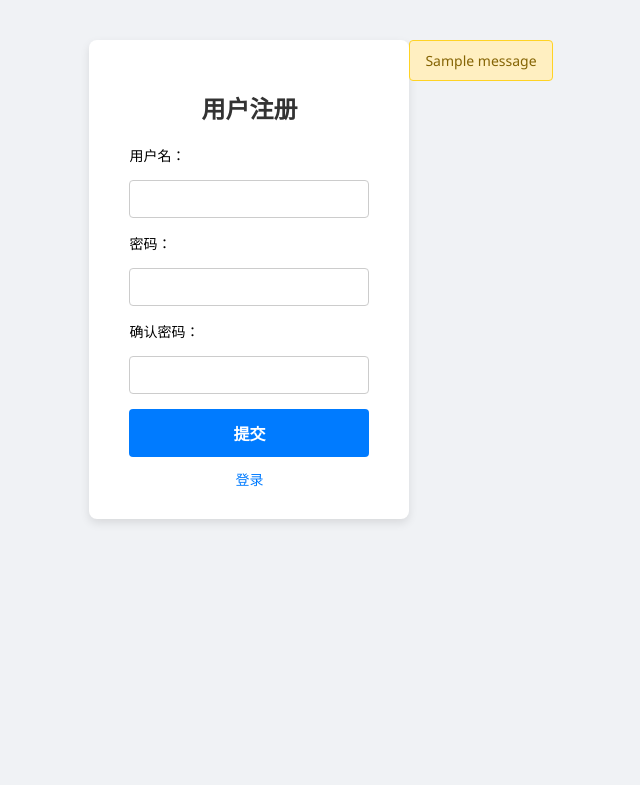
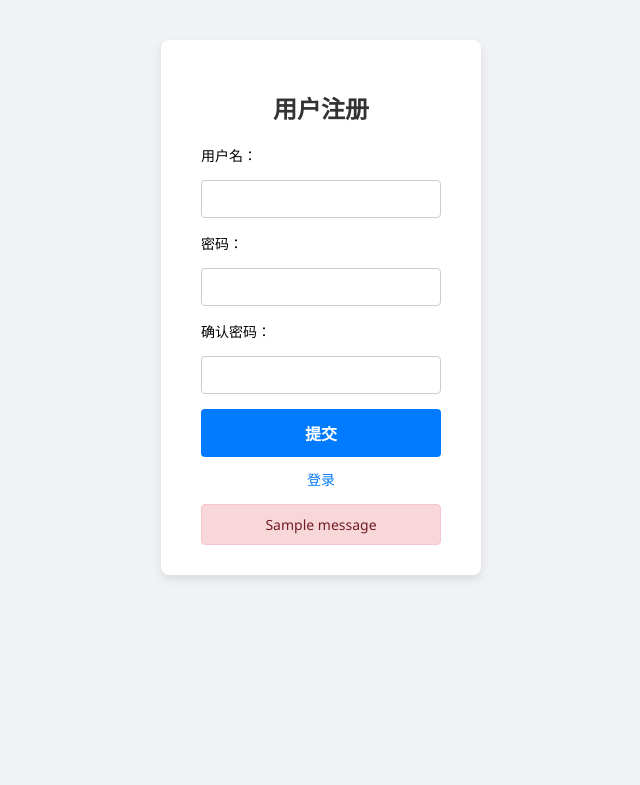
Before and after one commit to py-journey/library-system, a Python web app: template app/templates/register.html in a window 1280 px wide. Shown: the top 785 px of the page, without its empty margins (319-959 px from the left). Run offline with Jinja, Linux system fonts and the light colour scheme; the template is opened without the code that fills it, so the values that code supplies are empty; one stand-in notice (Sample message) is shown.

Commit message:
修改了在登录页面提交错误用户名或密码时，错误信息显示在注册页面，而不是当前的登录页面

```diff
--- a/app/templates/register.html
+++ b/app/templates/register.html
@@ -73,21 +73,19 @@
     a:hover {
       text-decoration: underline;
     }
-    hr {
-      margin: 20px 0;
-      border: none;
-      border-top: 1px solid #ddd;
-    }
     /* flash消息样式 */
     .flash-message {
-      background-color: #ffefc1;
-      border: 1px solid #ffd324;
-      color: #856404;
+      background-color: #f8d7da;
+      border: 1px solid #f5c6cb;
+      color: #721c24;
       padding: 10px 15px;
       border-radius: 4px;
-      margin-bottom: 10px;
+      margin-top: 15px;
+      text-align: center;
       font-size: 14px;
     }
+
+
   </style>
 </head>
 <body>
@@ -106,13 +104,11 @@
     <button type="submit">提交</button>
     <a href="{{ url_for('main.login') }}">登录</a>
   </form>
-  </div>
 
-  <hr />
-
-  <!-- 显示flash消息 -->
+  <!-- 显示 flash 消息（放在 form 下方） -->
   {% for category, message in get_flashed_messages(with_categories=true) %}
     <div class="flash-message">{{ message }}</div>
   {% endfor %}
+</div>
 </body>
 </html>
--- a/app/views.py
+++ b/app/views.py
@@ -125,7 +125,7 @@ def edit(book_id):
         return redirect(url_for('main.index'))
     return render_template('edit.html',book=book)
 
-# select
+# search
 @main.route('/select', methods=['POST'])
 def select():
     bk_or_au = request.form.get('book_or_author', '').strip()
```
Also changed, not shown: app/templates/login.html (+16 -0 lines). Lines whose indentation alone changed are shown as unchanged.
